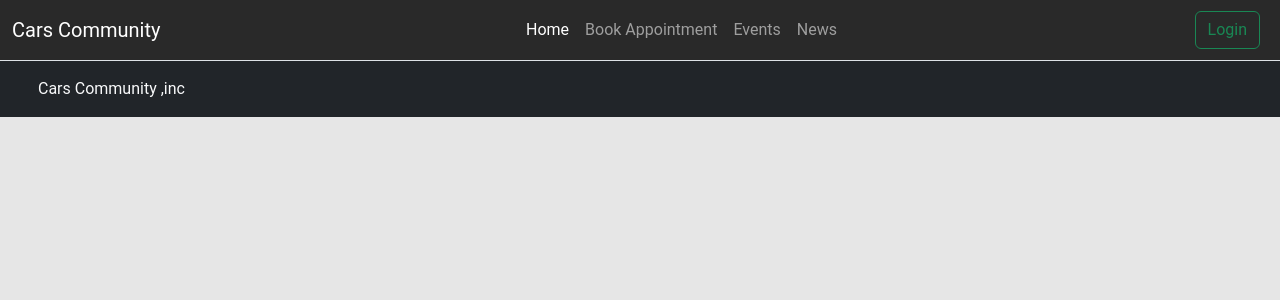
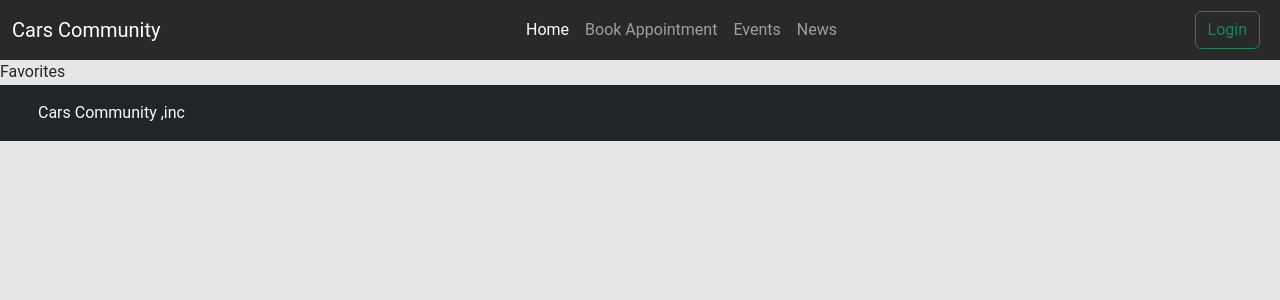
Before and after one commit to bassem620/Cars-Community-Frontend, a React (Create React App) app: page /favorites in a window 1280 px wide. Shown: the top 300 px of the page. Built offline with nearby package versions, Linux system fonts and the light colour scheme.

Commit message:
Favorites Page added

```diff
--- a/src/App.js
+++ b/src/App.js
@@ -1,7 +1,8 @@
-import { Route, Routes } from 'react-router-dom';
+import { Navigate, Route, Routes } from 'react-router-dom';
 
 import Nav from './components/Nav';
 import Home from './pages/Home';
+import Favorites from './pages/Favorites';
 import SignIn from './pages/SignIn';
 import SignUp from './pages/SignUp';
 import Search from './pages/Search';
@@ -20,7 +21,9 @@ function App() {
         <Nav />
         {/* Routes */}
         <Routes>
+            <Route path="/" element={<Navigate to="/home" />} />
             <Route path="/home" element={<Home />} />
+            <Route path="/favorites" element={<Favorites />} />
             <Route path="/login" element={<SignIn />} />
             <Route path="/sign-up" element={<SignUp />} />
             <Route path="/search" element={<Search />}/>
--- /dev/null
+++ b/src/pages/Favorites.jsx
@@ -0,0 +1,9 @@
+import React from 'react'
+
+const Favorites = () => {
+    return (
+        <div className='favorites'>Favorites</div>
+    )
+}
+
+export default Favorites
```
